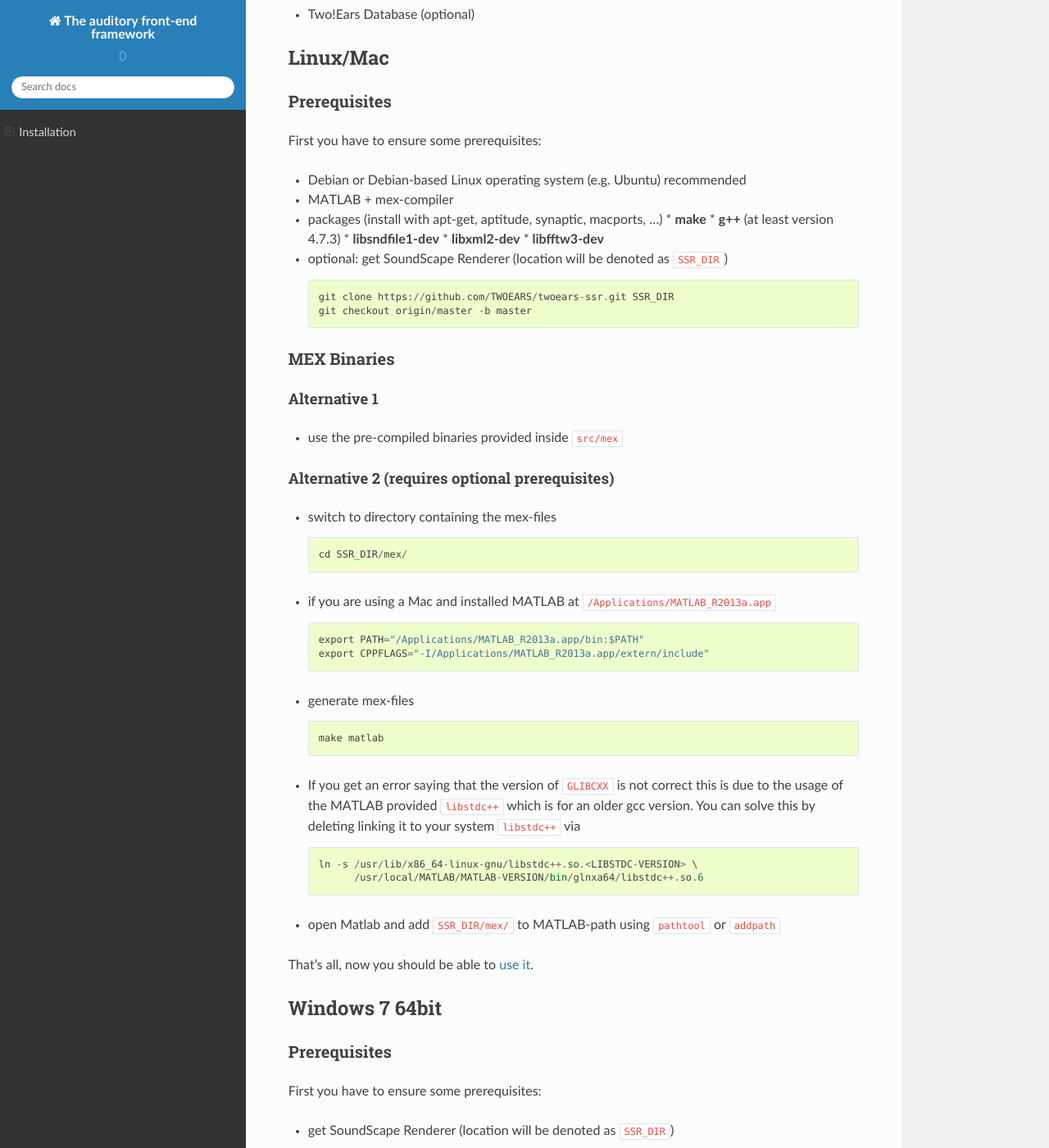
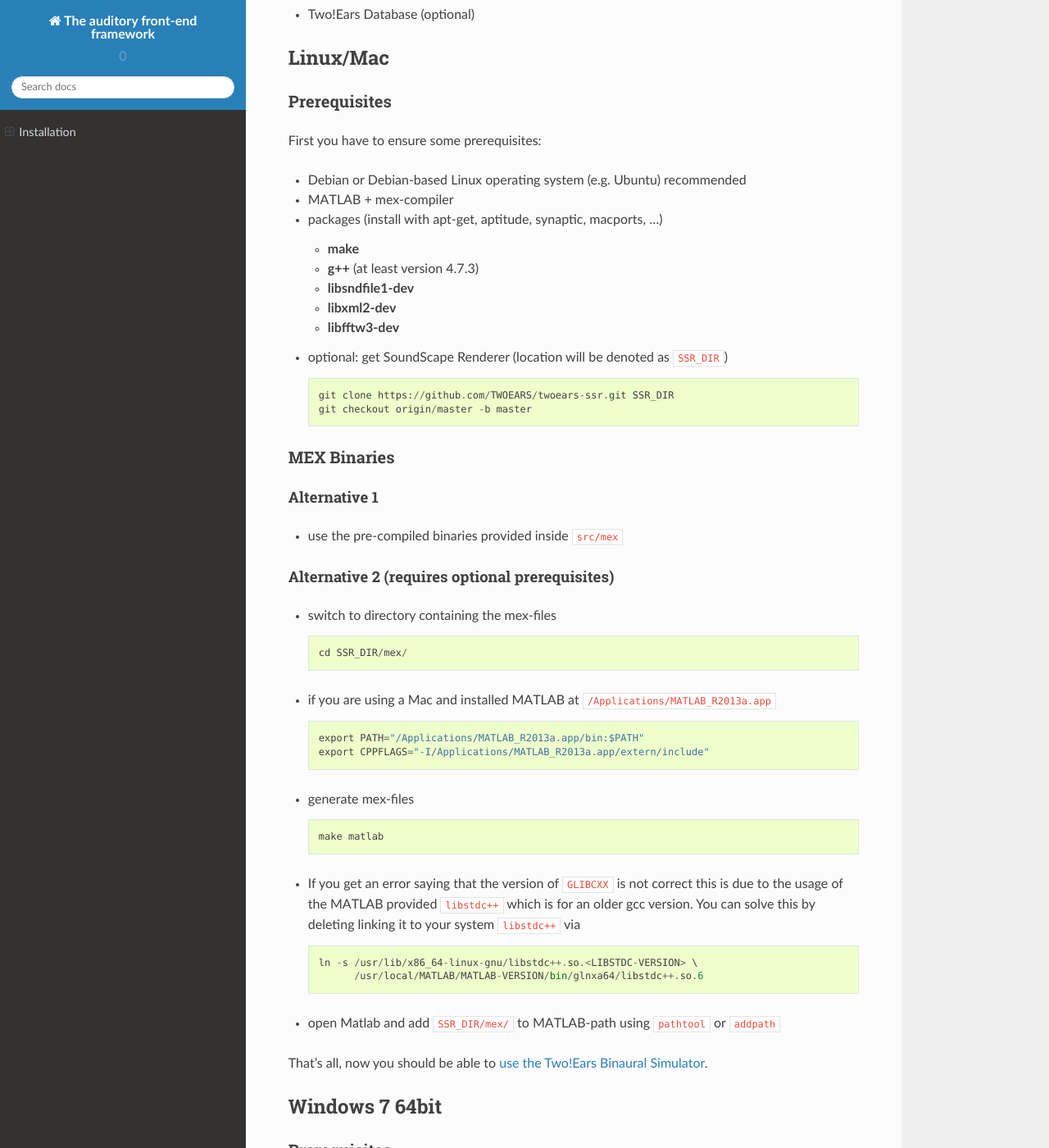
Before and after one commit to TWOEARS/documentation, a Sphinx documentation site: the page built from doc/binsim/install.txt, in a window 1280 px wide and 1400 px high, scrolled down 378 px. Shown: the whole window at 82% size. Built offline with Sphinx 7.4.7 and the Read the Docs theme 2.0.0, drawn with Linux system fonts in a browser that asks for light colours; some of the changed text lies outside the part shown.

Commit message:
Fix some typos in Binaural Simulator doc

```diff
--- a/doc/binsim/install.txt
+++ b/doc/binsim/install.txt
@@ -26,11 +26,13 @@ First you have to ensure some prerequisites:
 * Debian or Debian-based Linux operating system (e.g. Ubuntu) recommended
 * MATLAB + mex-compiler
 * packages (install with apt-get, aptitude, synaptic, macports, ...)
+
   * **make**
   * **g++** (at least version 4.7.3)
   * **libsndfile1-dev**
   * **libxml2-dev**
   * **libfftw3-dev**
+
 * optional: get SoundScape Renderer (location will be denoted as ``SSR_DIR``)
   ::
 
@@ -75,7 +77,7 @@ Alternative 2 (requires optional prerequisites)
 
 * open Matlab and add ``SSR_DIR/mex/`` to MATLAB-path using ``pathtool`` or ``addpath``
 
-That's all, now you should be able to :doc:`use it <usage>`.
+That's all, now you should be able to :doc:`use the Two!Ears Binaural Simulator <usage>`.
 
 
 Windows 7 64bit
@@ -129,6 +131,6 @@ Alternative 2 (requires optional prerequisites)
 
 * open Matlab and add ``SSR_DIR/mex/`` to MATLAB-path using ``pathtool`` or ``addpath``
 
-That's all, now you should be able to :doc:`use it <usage>`.
+That's all, now you should be able to :doc:`use the Two!Ears Binaural Simulator <usage>`.
 
 .. vim: filetype=rst spell:
--- a/doc/binsim/usage.txt
+++ b/doc/binsim/usage.txt
@@ -10,6 +10,7 @@ the `Two!Ears Auditory Model`_ you can start it as a single module with the
 :doc:`Two!Ears Main module <../modules/main>`.
 
 ::
+
     startTwoEars('BinauralSimulator.xml');
 
 Configuration
```
